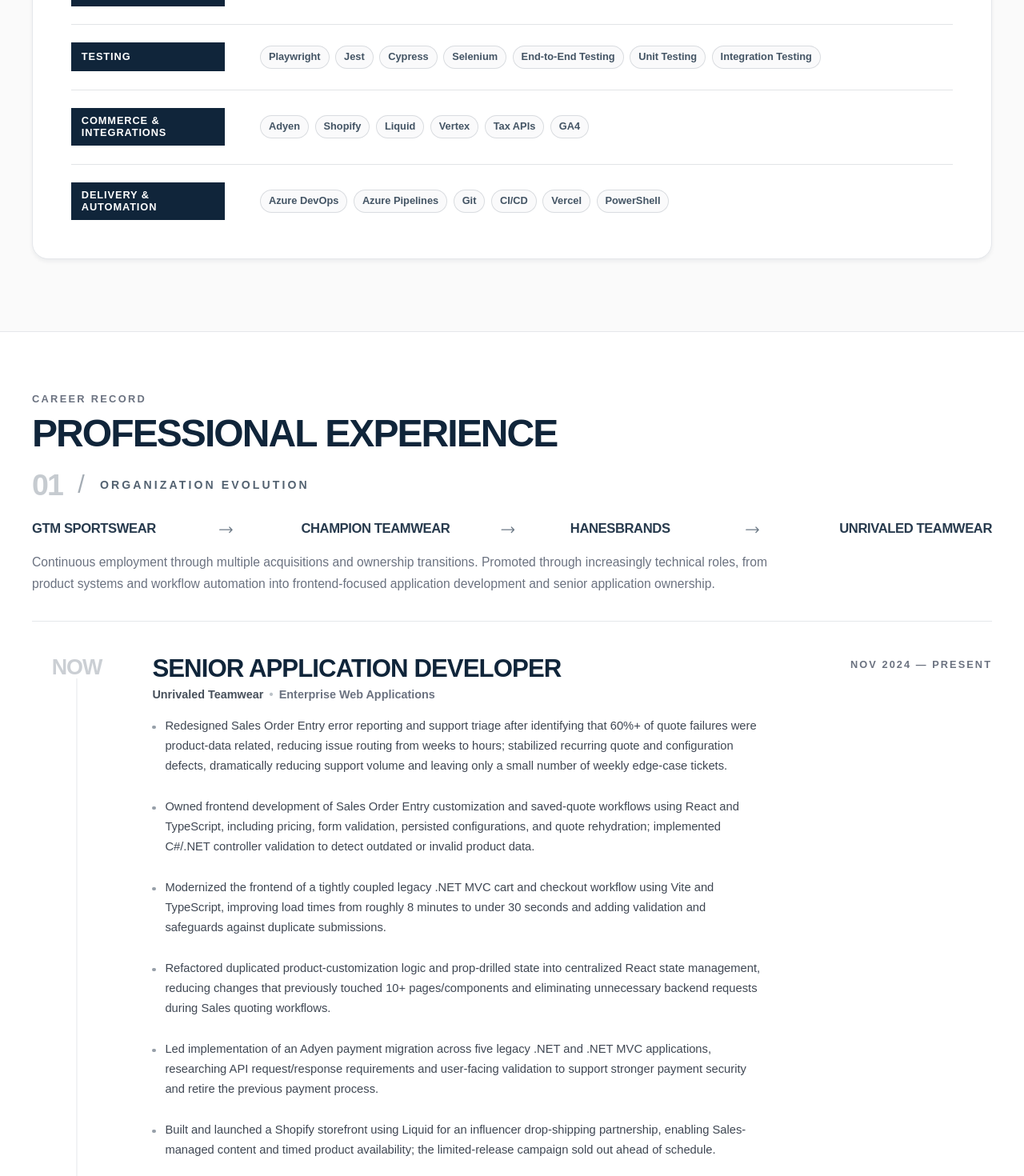
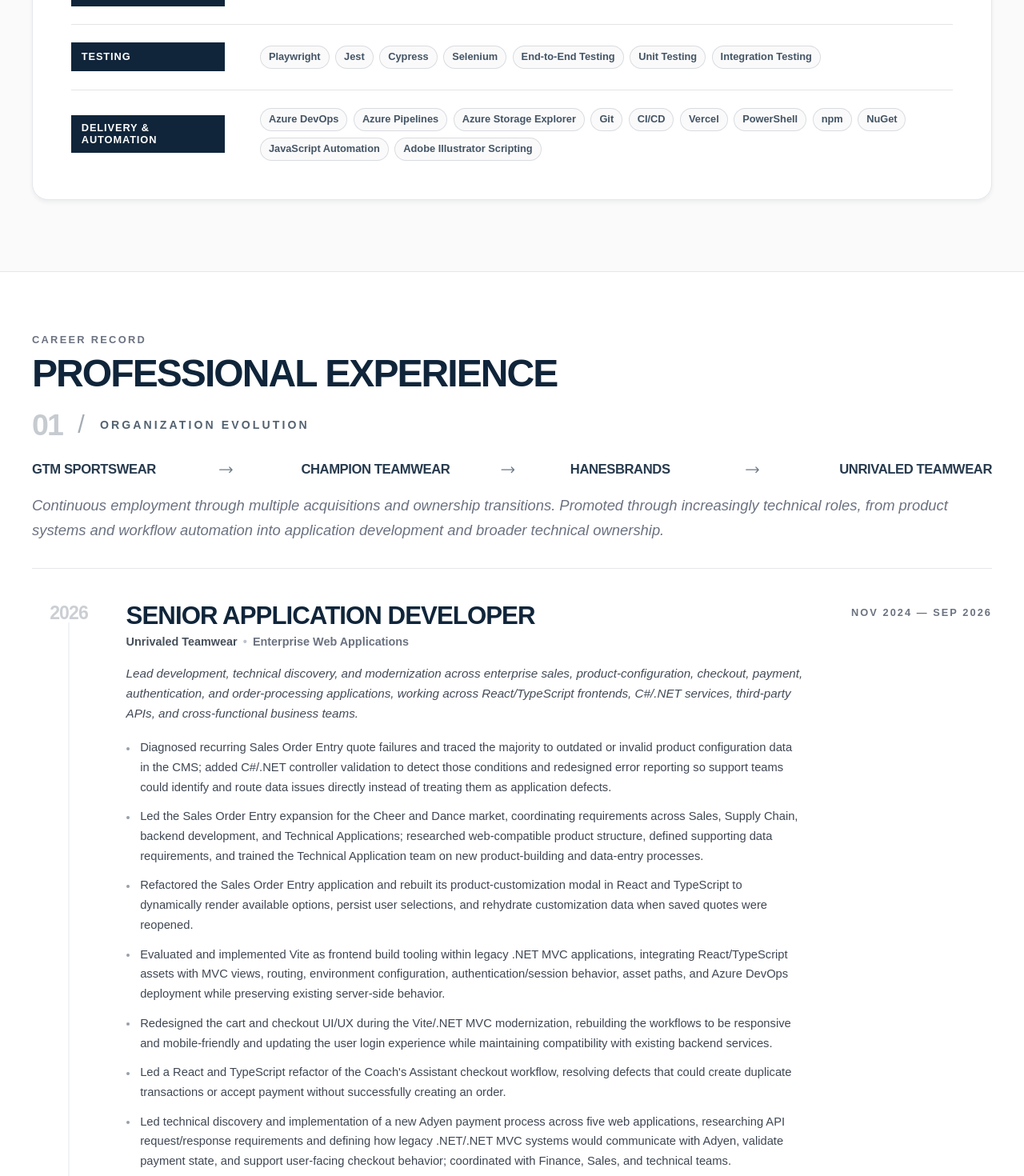
Before and after one commit to lanestrin/portfolio, a React (Vite) app: page / in a window 1280 px wide. Shown: the part 1330-2800 px from the top of the page at 80% size. Built offline with nearby package versions, Linux system fonts and the light colour scheme.

Commit message:
feat: refresh portfolio experience and resume

```diff
--- a/src/components/Experience/Experience.module.scss
+++ b/src/components/Experience/Experience.module.scss
@@ -49,7 +49,7 @@
     padding-top: clamp(1rem, 2vw, 1.45rem);
 }
 
-.organization + .organization {
+.organization+.organization {
     margin-top: clamp(2.75rem, 5vw, 4rem);
 }
 
@@ -140,18 +140,17 @@
 }
 
 .organizationSummary {
-    max-width: 58rem;
     margin: 1.15rem 0 0;
-
-    font-size: 0.98rem;
+    font-size: 1.15rem;
+    font-style: italic;
     line-height: 1.7;
     color: var(--color-muted);
 }
 
 .position {
     display: grid;
-    grid-template-columns: 112px minmax(0, 1fr);
-    gap: clamp(1.25rem, 3vw, 2.5rem);
+    grid-template-columns: 92px minmax(0, 1fr);
+    gap: clamp(1rem, 2vw, 1.75rem);
 
     padding: clamp(2rem, 4vw, 2.75rem) 0;
 
@@ -175,11 +174,11 @@
     align-items: center;
     justify-content: center;
 
-    min-width: 4.75rem;
+    min-width: 4rem;
     padding: 0 0.35rem;
 
     font-family: var(--font-heading);
-    font-size: clamp(1.15rem, 2.1vw, 1.85rem);
+    font-size: clamp(1.05rem, 1.8vw, 1.55rem);
     font-weight: 700;
     line-height: 1;
     letter-spacing: -0.04em;
@@ -219,10 +218,10 @@
 .positionHeader {
     display: grid;
     grid-template-columns: minmax(0, 1fr) auto;
-    gap: 2rem;
+    gap: 1.5rem;
     align-items: start;
 
-    margin-bottom: 1.1rem;
+    margin-bottom: 0;
 }
 
 .positionHeader h3 {
@@ -238,7 +237,11 @@
     color: var(--color-primary);
 }
 
-.positionHeader p {
+.positionIntro {
+    min-width: 0;
+}
+
+.positionMeta {
     display: flex;
     flex-wrap: wrap;
     gap: 0.45rem;
@@ -272,12 +275,25 @@
     color: var(--color-muted);
 }
 
+.positionSummary {
+    width: 100%;
+    max-width: 53rem;
+    margin: 1rem 0 0;
+
+    font-size: 0.95rem;
+    font-weight: 500;
+    font-style: italic;
+    line-height: 1.65;
+    color: rgba(31, 41, 55, 0.84);
+}
+
 .bullets {
     display: grid;
-    gap: 0.55rem;
+    gap: 0.75rem;
 
-    max-width: 760px;
-    margin: 0;
+    width: 100%;
+    max-width: 53rem;
+    margin: 1.15rem 0 0;
     padding: 0;
     list-style: none;
 }
@@ -285,8 +301,8 @@
 .bullets li {
     position: relative;
 
-    padding-left: 1rem;
-    margin-bottom: 18px;
+    padding-left: 1.1rem;
+    margin: 0;
     font-size: 0.92rem;
     line-height: 1.68;
     color: rgba(31, 41, 55, 0.86);
@@ -314,6 +330,8 @@
     flex-wrap: wrap;
     gap: 0.42rem;
 
+    width: 100%;
+    max-width: 53rem;
     margin-top: 1rem;
     padding: 0;
     list-style: none;
@@ -421,6 +439,22 @@
         order: -1;
         text-align: left;
     }
+
+    .positionSummary,
+    .bullets,
+    .stackList {
+        max-width: none;
+    }
+
+    .positionSummary {
+        margin-top: 0.8rem;
+    }
+
+    .roleSummary {
+        max-width: none;
+        margin-bottom: 1rem;
+        padding: 0.75rem 0.9rem;
+    }
 }
 
 @media (max-width: 560px) {
@@ -440,7 +474,7 @@
         font-size: 1.45rem;
     }
 
-    .positionHeader p {
+    .positionMeta {
         font-size: 0.88rem;
     }
 
--- a/src/components/Experience/Experience.tsx
+++ b/src/components/Experience/Experience.tsx
@@ -88,20 +88,20 @@
 
 									<div className={styles.body}>
 										<div className={styles.positionHeader}>
-											<div>
+											<div className={styles.positionIntro}>
 												<h3>{role.role}</h3>
 
-												<p>
+												<p className={styles.positionMeta}>
 													<span>{role.company}</span>
 
 													<span aria-hidden="true">•</span>
 
 													<span>{role.meta}</span>
 												</p>
-											</div>
 
-											<span className={styles.period}>{role.period}</span>
-										</div>
+												{role.summary && (
+													<p className={styles.positionSummary}>{role.summary}</p>
+												)}
 
 												<ul className={styles.bullets}>
 													{role.bullets.map((bullet) => (
@@ -109,11 +109,18 @@
 													))}
 												</ul>
 
-										<ul className={styles.stackList} aria-label={`${role.role} skills`}>
+												<ul
+													className={styles.stackList}
+													aria-label={`${role.role} skills`}
+												>
 													{role.stack.map((item) => (
 														<li key={item}>{item}</li>
 													))}
 												</ul>
+											</div>
+
+											<span className={styles.period}>{role.period}</span>
+										</div>
 									</div>
 								</article>
 							))}
--- a/src/components/Hero/Hero.tsx
+++ b/src/components/Hero/Hero.tsx
@@ -5,7 +5,6 @@
 	FaGithub,
 	FaLinkedinIn,
 	FaLocationDot,
-	FaPhone,
 } from "react-icons/fa6";
 import { SiNextdotjs, SiReact, SiSass, SiTypescript } from "react-icons/si";
 
@@ -25,7 +24,6 @@
 		href: `mailto:${profile.contact.email}`,
 		icon: FaEnvelope,
 	},
-	{ label: "Phone", value: profile.contact.phone, href: profile.contact.phoneHref, icon: FaPhone },
 	{ label: "Location", value: profile.contact.location, icon: FaLocationDot },
 	{
 		label: "LinkedIn",
--- a/src/data/experience.ts
+++ b/src/data/experience.ts
@@ -18,21 +18,25 @@
 	{
 		organization: ["GTM Sportswear", "Champion Teamwear", "Hanesbrands", "Unrivaled Teamwear"],
 		description:
-			"Continuous employment through multiple acquisitions and ownership transitions. Promoted through increasingly technical roles, from product systems and workflow automation into frontend-focused application development and senior application ownership.",
+			"Continuous employment through multiple acquisitions and ownership transitions. Promoted through increasingly technical roles, from product systems and workflow automation into application development and broader technical ownership.",
 		roles: [
 			{
 				role: "Senior Application Developer",
 				company: "Unrivaled Teamwear",
-				period: "Nov 2024 — Present",
+				period: "Nov 2024 — Sep 2026",
 				meta: "Enterprise Web Applications",
-				summary: "",
+				summary:
+					"Lead development, technical discovery, and modernization across enterprise sales, product-configuration, checkout, payment, authentication, and order-processing applications, working across React/TypeScript frontends, C#/.NET services, third-party APIs, and cross-functional business teams.",
 				bullets: [
-					"Redesigned Sales Order Entry error reporting and support triage after identifying that 60%+ of quote failures were product-data related, reducing issue routing from weeks to hours; stabilized recurring quote and configuration defects, dramatically reducing support volume and leaving only a small number of weekly edge-case tickets.",
-					"Owned frontend development of Sales Order Entry customization and saved-quote workflows using React and TypeScript, including pricing, form validation, persisted configurations, and quote rehydration; implemented C#/.NET controller validation to detect outdated or invalid product data.",
-					"Modernized the frontend of a tightly coupled legacy .NET MVC cart and checkout workflow using Vite and TypeScript, improving load times from roughly 8 minutes to under 30 seconds and adding validation and safeguards against duplicate submissions.",
-					"Refactored duplicated product-customization logic and prop-drilled state into centralized React state management, reducing changes that previously touched 10+ pages/components and eliminating unnecessary backend requests during Sales quoting workflows.",
-					"Led implementation of an Adyen payment migration across five legacy .NET and .NET MVC applications, researching API request/response requirements and user-facing validation to support stronger payment security and retire the previous payment process.",
-					"Built and launched a Shopify storefront using Liquid for an influencer drop-shipping partnership, enabling Sales-managed content and timed product availability; the limited-release campaign sold out ahead of schedule.",
+					"Diagnosed recurring Sales Order Entry quote failures and traced the majority to outdated or invalid product configuration data in the CMS; added C#/.NET controller validation to detect those conditions and redesigned error reporting so support teams could identify and route data issues directly instead of treating them as application defects.",
+					"Led the Sales Order Entry expansion for the Cheer and Dance market, coordinating requirements across Sales, Supply Chain, backend development, and Technical Applications; researched web-compatible product structure, defined supporting data requirements, and trained the Technical Application team on new product-building and data-entry processes.",
+					"Refactored the Sales Order Entry application and rebuilt its product-customization modal in React and TypeScript to dynamically render available options, persist user selections, and rehydrate customization data when saved quotes were reopened.",
+					"Evaluated and implemented Vite as frontend build tooling within legacy .NET MVC applications, integrating React/TypeScript assets with MVC views, routing, environment configuration, authentication/session behavior, asset paths, and Azure DevOps deployment while preserving existing server-side behavior.",
+					"Redesigned the cart and checkout UI/UX during the Vite/.NET MVC modernization, rebuilding the workflows to be responsive and mobile-friendly and updating the user login experience while maintaining compatibility with existing backend services.",
+					"Led a React and TypeScript refactor of the Coach's Assistant checkout workflow, resolving defects that could create duplicate transactions or accept payment without successfully creating an order.",
+					"Led technical discovery and implementation of a new Adyen payment process across five web applications, researching API request/response requirements and defining how legacy .NET/.NET MVC systems would communicate with Adyen, validate payment state, and support user-facing checkout behavior; coordinated with Finance, Sales, and technical teams.",
+					"Led technical discovery for integrating the Momentec API with Sales Order Entry, researching endpoints and data requirements and defining the frontend integration approach for incorporating the service into the existing application.",
+					"Modernized frontend and .NET dependencies across legacy applications, updating npm and NuGet packages, evaluating backward-compatibility requirements, and resolving dependency conflicts without disrupting existing production behavior.",
 				],
 				stack: [],
 			},
@@ -41,12 +45,17 @@
 				company: "Hanesbrands Inc.",
 				period: "Jun 2022 — Nov 2024",
 				meta: "Application Development",
-				summary: "",
+				summary:
+					"Promoted from Research & Development into dedicated application development after independently learning React and C#, building and modernizing enterprise React applications connected to C#/.NET MVC services, REST APIs, SQL-backed data, and production automation and migration tooling.",
 				bullets: [
-					"Owned UI/UX design and frontend development of the Sales Order Entry application, translating business requirements and approved wireframes into production React features while modernizing legacy workflows.",
-					"Built an automated customer-proof workflow that eliminated a manual Sales-to-Art handoff where 50%+ of requests required clarification and could add 3–5 business days before production, contributing to broader improvements in order turnaround time.",
-					"Modernized legacy application dependencies by removing deprecated Bower packages, identifying secure replacements, and resolving cascading compatibility conflicts without disrupting existing functionality.",
-					"Introduced Playwright end-to-end testing for critical application workflows and connected React applications to existing REST APIs, SQL-backed data, and C#/.NET MVC services.",
+					"Owned the UI/UX design and frontend development of the Sales Order Entry application, translating business requirements and approved wireframes into production React features.",
+					"Refactored significant portions of the Sales Order Entry interface and frontend code to improve usability, simplify workflows, and create a more maintainable foundation for new functionality.",
+					"Developed an automated customer-proof feature that generated artwork files and sent them to customers for approval, removing the Sales team's dependency on the Art Department and eliminating an additional manual step from the artwork workflow.",
+					"Developed JavaScript automation using Adobe Illustrator's scripting API to convert thousands of legacy Adobe Scene7 art templates for Pulse Graphics Engine compatibility, programmatically rearranging, sorting, and colorizing design elements before saving the converted artwork.",
+					"Built a companion PowerShell script to automate file handling for the conversion workflow, saving converted templates into organized output folders and supporting batch processing of thousands of production assets.",
+					"Led modernization of legacy frontend dependencies by removing deprecated Bower packages, identifying secure replacements, and resolving cascading compatibility conflicts without disrupting existing functionality.",
+					"Researched and introduced Playwright end-to-end testing for critical application workflows, establishing automated coverage for production-facing scenarios and improving confidence in releases.",
+					"Connected React applications to REST APIs, SQL-backed data, and C#/.NET MVC services supporting customer-facing commerce and internal operations; implemented Adyen payment improvements and integrated tax, analytics, and consent-management services.",
 				],
 				stack: [],
 			},
@@ -55,11 +64,15 @@
 				company: "Champion Teamwear",
 				period: "May 2016 — Jun 2022",
 				meta: "Product + Process Innovation",
-				summary: "",
+				summary:
+					"Developed automation, migration tooling, and data workflows for web-to-print production, using JavaScript, TypeScript, SQL, PowerShell, Adobe Illustrator, and graphics systems to replace manual processes and support web-based product customization.",
 				bullets: [
 					"Planned and executed the migration of company image assets and web-to-print workflows from Adobe Scene7 to the Pulse Graphics Engine before Scene7's web-to-print functionality reached end of life.",
-					"Developed JavaScript automation for Adobe Illustrator that reduced art-production processing time by approximately 75%, accelerated delivery of production-ready artwork, and improved file consistency.",
-					"Automated product-scaling, artwork-conversion, and content-management workflows, including creation of thousands of templates, helping Technical Application Designers prepare customizable products more efficiently.",
+					"Developed JavaScript automation for Adobe Illustrator that standardized artwork-preparation workflows, significantly reduced manual processing time, improved file consistency, and prevented production errors caused by inconsistent manual preparation.",
+					"Created JavaScript automation that identified and organized text, colors, mascots, and mascot colors for consistent entry into the content management system and reliable rendering in the web customization experience.",
+					"Automated product-scaling workflows and the creation of thousands of templates, helping Technical Application Designers prepare customizable products more efficiently.",
+					"Independently learned TypeScript and SQL to support the development team's data-management needs and contribute to internal tools and processes.",
+					"Developed a PowerShell script for transferring large files and digital assets between servers, reducing manual effort during system and asset migrations.",
 				],
 				stack: [],
 			},
@@ -68,10 +81,13 @@
 				company: "GTM Sportswear / Champion Teamwear",
 				period: "Mar 2014 — May 2016",
 				meta: "Product + Production Systems",
-				summary: "",
+				summary:
+					"Led a team of 8-13 members supporting customizable web-to-print artwork, template development, 3D product preparation, and automated garment-scaling workflows while partnering with development, marketing, and production teams.",
 				bullets: [
-					"Researched and developed the product-preparation workflow for publishing customizable sublimated products online, establishing repeatable processes for digital assets, templates, and web-to-print production.",
-					"Created technical documentation and trained team members on web-based product preparation while partnering with development, marketing, and production teams on supporting systems and workflows.",
+					"Researched and developed the product-preparation workflow for publishing customizable sublimated products on the web, establishing a consistent process for preparing digital assets and templates.",
+					"Created step-by-step training guides and trained team members to prepare products for web-based customization.",
+					"Collaborated with developers on the backend content management system and helped define URL parameter structures compatible with Adobe Scene7.",
+					"Designed the product-scaling workflow used in production and partnered with marketing and web development teams to launch digital customization programs and improve supporting workflows.",
 				],
 				stack: [],
 			},
--- a/src/data/technicalSkills.ts
+++ b/src/data/technicalSkills.ts
@@ -8,7 +8,7 @@
 	{
 		title: "Frontend",
 		description:
-			"Build and modernize enterprise interfaces with React and TypeScript, focusing on maintainable component architecture, predictable state management, responsive design, accessibility, and user-friendly workflows.",
+			"Build and modernize enterprise interfaces with React and TypeScript, focusing on maintainable component architecture, state management, responsive design, accessibility, and user-friendly business workflows.",
 		tools: [
 			"React",
 			"TypeScript",
@@ -17,6 +17,7 @@
 			"Vite",
 			"React Query",
 			"React Context",
+			"Redux",
 			"HTML",
 			"CSS",
 			"SCSS",
@@ -28,8 +29,18 @@
 	{
 		title: "Backend, Data & APIs",
 		description:
-			"Contribute to application workflows using C#/.NET, SQL, and REST APIs, including controller validation and integration with existing backend services.",
-		tools: ["C#", ".NET", ".NET MVC", "REST APIs", "SQL", "Node.js", "Express.js"],
+			"Work across application boundaries using C#/.NET, SQL, and REST APIs, including controller validation, authentication flows, third-party integrations, and connections to existing backend services.",
+		tools: [
+			"C#",
+			".NET",
+			".NET MVC",
+			"REST APIs",
+			"SQL",
+			"Node.js",
+			"Express.js",
+			"Authentication",
+			"Third-Party API Integration",
+		],
 	},
 	{
 		title: "Testing",
@@ -46,15 +57,21 @@
 		],
 	},
 	{
-		title: "Commerce & Integrations",
-		description:
-			"Implement and support payment, commerce, tax, and analytics integrations across customer-facing and internal applications.",
-		tools: ["Adyen", "Shopify", "Liquid", "Vertex", "Tax APIs", "GA4"],
-	},
-	{
 		title: "Delivery & Automation",
 		description:
-			"Support application delivery and modernization through CI/CD, source control, deployment tooling, scripting, and workflow automation.",
-		tools: ["Azure DevOps", "Azure Pipelines", "Git", "CI/CD", "Vercel", "PowerShell"],
+			"Support application delivery and modernization through CI/CD, Azure tooling, dependency management, scripting, deployment workflows, and production automation.",
+		tools: [
+			"Azure DevOps",
+			"Azure Pipelines",
+			"Azure Storage Explorer",
+			"Git",
+			"CI/CD",
+			"Vercel",
+			"PowerShell",
+			"npm",
+			"NuGet",
+			"JavaScript Automation",
+			"Adobe Illustrator Scripting",
+		],
 	},
 ];
--- a/src/features/CoverLetter/CoverLetterPreview.tsx
+++ b/src/features/CoverLetter/CoverLetterPreview.tsx
@@ -9,8 +9,7 @@
 const CoverLetterPreview = ({ coverLetter }: CoverLetterPreviewProps) => {
 	const { application, content } = coverLetter;
 
-  const formatContent = (value: string) =>
-    applyCoverLetterTokens(value, coverLetter);
+	const formatContent = (value: string) => applyCoverLetterTokens(value, coverLetter);
 
 	return (
 		<section className={styles.preview} aria-label="Cover letter preview">
@@ -25,21 +24,13 @@
 					</div>
 
 					<address className={styles.contact}>
-            <a href={`mailto:${profile.contact.email}`}>
-              {profile.contact.email}
-            </a>
-
-            <a href={profile.contact.phoneHref}>{profile.contact.phone}</a>
+						<a href={`mailto:${profile.contact.email}`}>{profile.contact.email}</a>
 
 						<a href={profile.contact.linkedin} target="_blank" rel="noreferrer">
 							linkedin.com/in/lanestrin
 						</a>
 
-            <a
-              href={profile.contact.portfolio}
-              target="_blank"
-              rel="noreferrer"
-            >
+						<a href={profile.contact.portfolio} target="_blank" rel="noreferrer">
 							lan-nguyen-dev.vercel.app/case-study
 						</a>
 					</address>
```
Also changed, not shown: src/data/profile.ts (+3 -7 lines), src/features/ResumePrint/ResumePrint.module.scss (+70 -94 lines), src/features/ResumePrint/ResumePrint.tsx (+67 -83 lines), 1 other file (tests, documents, lock files or other folders). Lines whose indentation alone changed are shown as unchanged.
